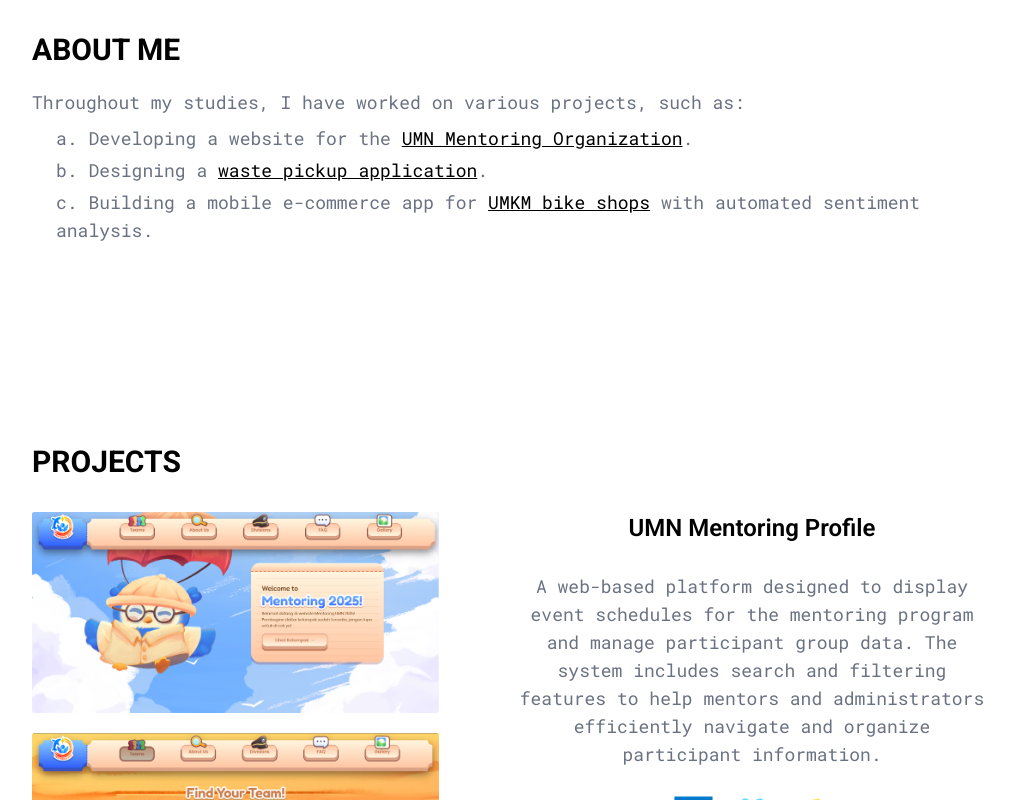
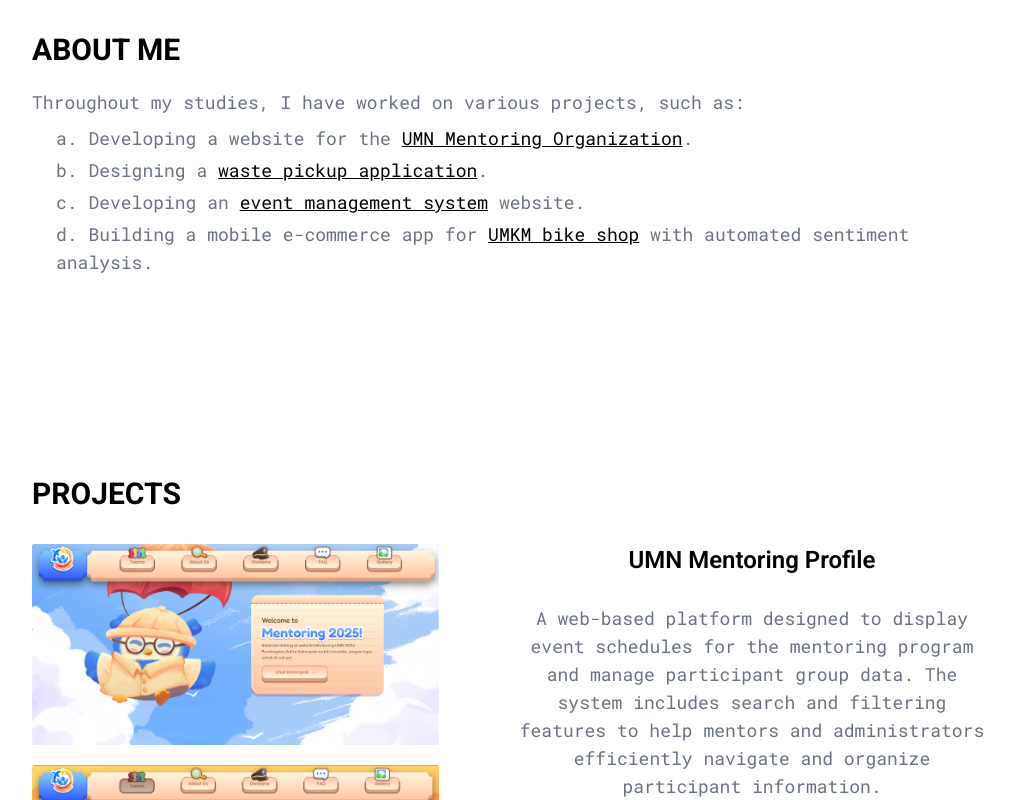
Before and after one commit to Ponyo013/my-portfolio, a React (Vite) app: page / in a window 1280 px wide. Shown: the part 860-1660 px from the top of the page, without its empty margins (128-1142 px from the left). Built offline with nearby package versions, Linux system fonts and the light colour scheme.

Commit message:
Mapping List Done

```diff
--- a/src/App.tsx
+++ b/src/App.tsx
@@ -11,6 +11,19 @@
 
 
 function App() {
+  const scrollToProject = (id: string) => {
+    const element = document.getElementById(id);
+    if (element) {
+      const elementPosition = element.getBoundingClientRect().top + window.scrollY;
+      const offsetPosition = elementPosition - 80;
+      window.scrollTo({
+        top: offsetPosition,
+        behavior: 'smooth',
+      });
+    }
+  };
+
+
   return (
     <>
       <div className="flex flex-col items-center my-12 md:my-50 sm:mx-10 md:mx-15 lg:mx-30 xl:mx-40 2xl:mx-60 gap-50 min-h-screen">
@@ -55,9 +68,40 @@
                 Throughout my studies, I have worked on various projects, such as:
               </p>
               <ol className="list-[lower-alpha] list-inside mt-2 ml-6 space-y-1">
-                <li>Developing a website for the <span className='underline text-black!'>UMN Mentoring Organization</span>.</li>
-                <li>Designing a <span className='underline text-black!'>waste pickup application</span>.</li>
-                <li>Building a mobile e-commerce app for <span className='underline text-black!'>UMKM bike shops</span> with automated sentiment analysis.</li>
+                {projects.map((project, index) => {
+                  let textBefore = "";
+                  let textAfter = "";
+
+                  switch (index) {
+                    case 0:
+                      textBefore = "Developing a website for the ";
+                      break;
+                    case 1:
+                      textBefore = "Designing a ";
+                      break;
+                    case 2:
+                      textBefore = "Developing an ";
+                      textAfter = " website";
+                      break;
+                    case 3:
+                      textBefore = "Building a mobile e-commerce app for ";
+                      textAfter = " with automated sentiment analysis";
+                      break;
+                  }
+
+                  return (
+                    <li key={project.id}>
+                      {textBefore}
+                      <span
+                        className="underline text-black cursor-pointer"
+                        onClick={() => scrollToProject(project.title)}
+                      >
+                        {project.term}
+                      </span>
+                      {textAfter}.
+                    </li>
+                  );
+                })}
               </ol>
             </div>
           </div>
@@ -73,6 +117,7 @@
             <div className="flex flex-col gap-52">
               {projects.map((project, index) => (
                 <div
+                  id={project.title}
                   key={project.id}
                   className={`flex flex-col ${index % 2 !== 0 ? "lg:flex-row-reverse" : "lg:flex-row"
                     } gap-8 md:gap-12 items-center lg:items-start lg:gap-0 mt-8 lg:justify-between`}
--- a/src/Data/projectData.tsx
+++ b/src/Data/projectData.tsx
@@ -12,6 +12,7 @@
         id: 1,
         type: "web",
         title: "UMN Mentoring Profile",
+        term: "UMN Mentoring Organization",
         description:
             "A web-based platform designed to display event schedules for the mentoring program and manage participant group data. \
             The system includes search and filtering features to help mentors and administrators efficiently navigate and organize participant information.",
@@ -24,6 +25,7 @@
         id: 2,
         type: "mobile",
         title: "Co Waste",
+        term: "waste pickup application",
         description:
             "A mobile application that encourages users to recycle by converting their food waste into reward points. \
             These points can be exchanged for various products or discounts, promoting sustainable habits and reducing household waste.",
@@ -36,6 +38,7 @@
         id: 3,
         type: "web",
         title: "Evenlix",
+        term: "event management system",
         description:
             "Evenlix is a simple event management website that features both client and admin interfaces. On the client side, \
             users can browse and purchase tickets for various events, as well as view their event registration history through their profile. \
@@ -49,6 +52,7 @@
         id: 4,
         type: "mobile",
         title: "UMKM Bike Shop",
+        term: " UMKM bike shop",
         description:
             "A mobile e-commerce application developed to digitalize a local bike shop's operations. \
             The app enables the shop to manage products, process customer orders, and generate financial reports, \
```
